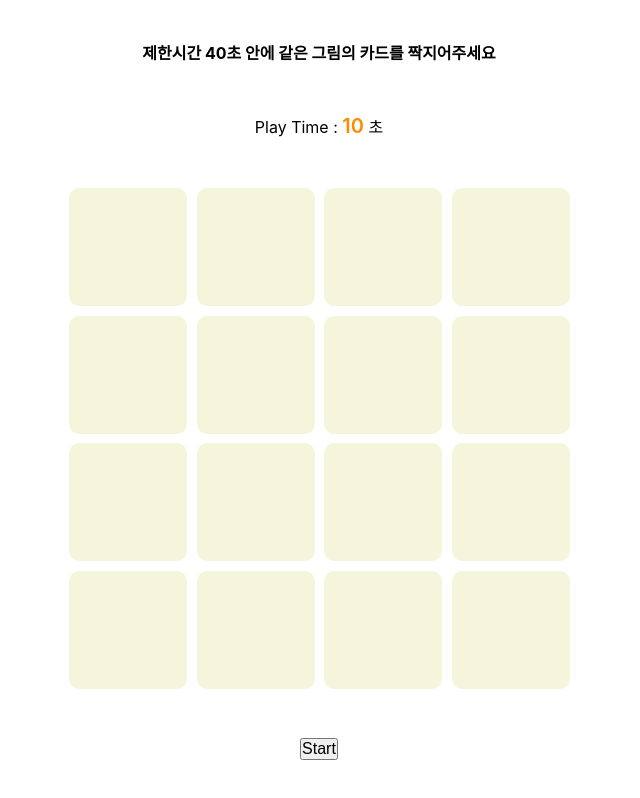
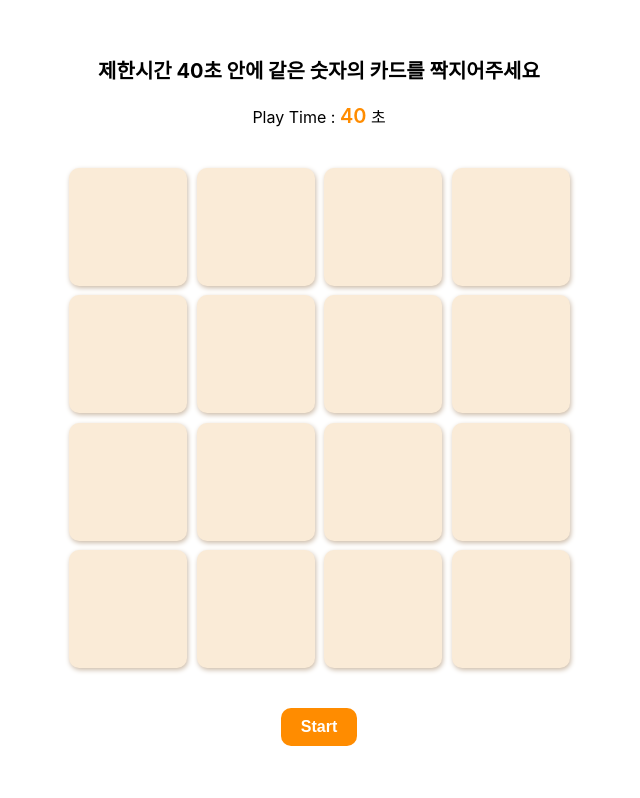
Before and after one commit to HEESUNae/card-filp-game, a React (Create React App) app: page / in a window 1280 px wide. Shown: the whole page, without its empty margins (321-961 px from the left). Built offline with nearby package versions, Linux system fonts and the light colour scheme.

Commit message:
feat: 게임 클리어 완료 기능 구현

```diff
--- a/src/App.css
+++ b/src/App.css
@@ -1,10 +1,13 @@
 .App {
+  margin: 0 auto;
+  padding: 4rem 2rem;
+  text-align: center;
+  height: 100vh;
   display: flex;
   flex-direction: column;
-  gap: 5rem;
   align-items: center;
   justify-content: center;
-  height: 100vh;
+  box-sizing: border-box;
 }
 html {
   font-size: 10px;
@@ -13,6 +16,7 @@ html {
   margin: 0;
   padding: 0;
   font-size: 1.6rem;
+  word-break: keep-all;
 }
 li {
   list-style: none;
@@ -23,7 +27,10 @@ span {
   font-weight: 600;
   color: darkorange;
 }
-
+h2 {
+  margin-bottom: 2rem;
+  font-size: 2rem;
+}
 .card-container {
   position: relative;
 }
@@ -33,10 +40,12 @@ span {
   grid-template-columns: repeat(4, 1fr);
   gap: 1rem;
   width: 50rem;
+  margin: 4rem 0;
 }
 
 .card-container li {
-  background-color: beige;
+  background-color: antiquewhite;
+  color: #fff;
   display: flex;
   align-items: center;
   justify-content: center;
@@ -45,15 +54,19 @@ span {
   transition: transform 0.3s;
   transform: perspective(800px) rotateY(0deg);
   transform-style: preserve-3d;
+  box-shadow: 1px 2px 5px rgb(204 187 168);
 }
 .card-container li.active {
   background-color: darkorange;
+
+  font-weight: 600;
   transform: perspective(800px) rotateY(180deg);
 }
 
 .card-container li > div {
   backface-visibility: hidden;
   border-radius: 1rem;
+  font-size: 3rem;
 }
 .card-container .card-back {
   transform: rotateY(180deg);
@@ -61,15 +74,29 @@ span {
 .card-container .game-over {
   position: absolute;
   z-index: 999;
-  background-color: white;
+  top: 0;
   width: 100%;
   height: 100%;
   display: flex;
   align-items: center;
   justify-content: center;
-  background-color: darkorange;
   font-weight: 800;
   font-size: 2.4rem;
-  color: #fff;
   border-radius: 1rem;
 }
+
+button {
+  background-color: darkorange;
+  color: #fff;
+  border: 0;
+  padding: 1rem 2rem;
+  border-radius: 1rem;
+  font-weight: 600;
+  cursor: pointer;
+}
+
+@media (max-width: 500px) {
+  .card-container ul {
+    width: 33rem;
+  }
+}
--- a/src/App.tsx
+++ b/src/App.tsx
@@ -1,25 +1,24 @@
 import React, { useEffect, useState } from 'react';
 import './App.css';
-
-//! 만약 checkClear가 모두 true라면 "you win!!"
 
 function App() {
   const [cardArr, setCardArr] = useState<string[]>([]); // 카드 배열
   const [compareCard, setCompareCard] = useState<{ name: string; idx: number }[]>([]); // 선택한 카드 2개 값 비교
   const [checkClear, setCheckClear] = useState(new Array(16).fill(false)); // 클리어 여부
   const [complateCard, setComplateCard] = useState<string[]>([]); // 클리어된 카드들 저장
-  const startTime = 10;
+  const startTime = 40;
   const [playTime, setPlayTime] = useState<number>(startTime); // 플레이 시간 초
   const [isPlayStart, setIsPlayStart] = useState<boolean>(false); // 게임 시작 여부
 
+  // 카드 섞기
   const makeCard = () => {
-    const arr = ['일', '이', '삼', '사', '오', '육', '칠', '팔'];
+    const arr = ['1', '2', '3', '4', '5', '6', '7', '8'];
     arr.push(...arr);
     arr.sort(() => Math.random() - 0.5);
     setCardArr(arr);
   };
 
-  // 선택한 카드의 몬스터 이름과 인덱스를 저장
+  // 선택한 카드와 인덱스를 저장
   const handleSelectCard = (item: string, idx: number) => {
     // 게임이 스타트가 되지않으면 카드를 선택할 수 없음.
     if (!isPlayStart) return;
@@ -28,7 +27,7 @@ function App() {
       setCompareCard((prevData) => [...prevData, { name: item, idx: idx }]);
     }
 
-    // 선택한 카드 true로 값변경 (선택한 카드를 모두 active)
+    // 선택한 카드 true로 값변경 (선택한 카드의 숫자를 일단 보여줌)
     setCheckClear((prevData) => {
       const data = [...prevData];
       data[idx] = true;
@@ -39,16 +38,26 @@ function App() {
   // settimeout promise
   const wait = (timeToDelay: number) => new Promise((resolve) => setTimeout(resolve, timeToDelay));
 
-  // 두개의 값 대조
+  // 2개의 카드 값 비교
   const compareCardValue = async () => {
+    // 카드를 2개를 고르지 않았다면 비교할 필요가 없으므로 아래 코드를 실행시키지 않음.
     if (compareCard.length !== 2) return;
 
+    // 2개의 카드 값을 구조분해할당으로 가독성 높임.
     const [card1, card2] = compareCard;
 
+    // 2개의 카드를 비교하여 서로 같은 값으로 일치한다면
     if (card1.name === card2.name) {
-      setComplateCard((prev: string[]) => [...prev, card1.name]);
+      // 클리어된 카드가 아닌 경우만 클리어가 완료된 카드 배열에 추가
+      if (!complateCard.includes(card1.name)) {
+        setComplateCard((prev: string[]) => [...prev, card1.name]);
+      }
     } else {
+      // 2개의 카드가 값이 일치하지 않는다면 다시 카드를 뒤집어야 한다.
+      // 카드가 바로 뒷면으로 뒤집히면 무슨 카드인지 볼 수 없으므로 뒤집히는 시간을 지연시킨다.
       await wait(500); // 카드 보여지는 시간
+      // 클리어가 완료된 카드배열에서 선택한 2개의 카드값이 포함되어 있는지 확인
+      // 포함되어있는 카드는 계속 앞면을 유지하고, 아닌 카드만 뒷면으로 뒤집어준다.
       setCheckClear((prev) => {
         let data = [...prev];
         data[card1.idx] = complateCard.includes(card1.name);
@@ -56,23 +65,33 @@ function App() {
         return data;
       });
     }
+    // 선택한 2개의 카드값 비교 배열을 초기화 시킨다.
     setCompareCard([]);
   };
 
-  // 페이지 로드후에 카드가 앞면이 보여졌다가. 뒷면으로 전체 뒤집혀야한다.
+  // 카드가 앞면이 보여졌다가. 뒷면으로 전체 뒤집혀야한다.
   const handleFlipCard = async () => {
+    setComplateCard([]); // 클리어 배열 초기화
+    makeCard(); // 카드섞기
+    setPlayTime(startTime); // 플레이타임 시간
+
     setCheckClear(new Array(16).fill(true));
     await wait(2000); // 카드 외울 시간
     setCheckClear(new Array(16).fill(false));
-    await wait(300); // 애니메이션 0.3s
-    setIsPlayStart(true); // 게임시작
-    setPlayTime(startTime); // 플레이타임 시간
+    await wait(300); // 카드 뒤집히는 시간 (애니메이션 0.3s)
+
+    setIsPlayStart(true); // 게임시작 (타이머 스타트)
   };
 
   // 타이머
   useEffect(() => {
+    // 모두 클리어라면 타이머 중지.
+    if (complateCard.length === cardArr.length / 2) {
+      setIsPlayStart(false);
+      return;
+    }
     const timer = setInterval(() => {
-      // start 버튼이 클릭되고 클리어 타임이 0초가 아니라면
+      // start 버튼이 클릭되고 클리어 타임이 0초가 아니라면 시간초 감소
       if (isPlayStart && playTime > 0) {
         setPlayTime((prev) => prev - 1);
       } else {
@@ -82,7 +101,7 @@ function App() {
       }
     }, 1000);
     return () => clearInterval(timer);
-  }, [isPlayStart, playTime]);
+  }, [isPlayStart, playTime, complateCard]);
 
   // 선택한 2개의 카드를 비교한다.
   useEffect(() => {
@@ -96,13 +115,11 @@ function App() {
 
   return (
     <div className="App">
-      <h2>제한시간 40초 안에 같은 그림의 카드를 짝지어주세요</h2>
+      <h2>제한시간 40초 안에 같은 숫자의 카드를 짝지어주세요</h2>
       <p>
         Play Time : <span>{playTime}</span> 초
       </p>
       <div className="card-container">
-        {playTime === 0 && <div className="game-over">Game Over</div>}
-
         <ul>
           {cardArr.map((item, idx) => (
             <li key={idx} onClick={() => handleSelectCard(item, idx)} className={checkClear[idx] ? 'active' : ''}>
@@ -110,10 +127,16 @@ function App() {
             </li>
           ))}
         </ul>
+        {/* 시간이 0초 인경우 게임오버 */}
+        {playTime === 0 && <div className="game-over">Game Over</div>}
+        {/* 모든 문제를 다 맞춘 경우 */}
+        {complateCard.length === cardArr.length / 2 && <div className="game-over">You Win!!</div>}
       </div>
-      <button type="button" onClick={handleFlipCard}>
-        Start
-      </button>
+      {!isPlayStart && (
+        <button type="button" onClick={handleFlipCard}>
+          Start
+        </button>
+      )}
     </div>
   );
 }
```
Also changed, not shown: sample.png (added), 1 other file (tests, documents, lock files or other folders).
